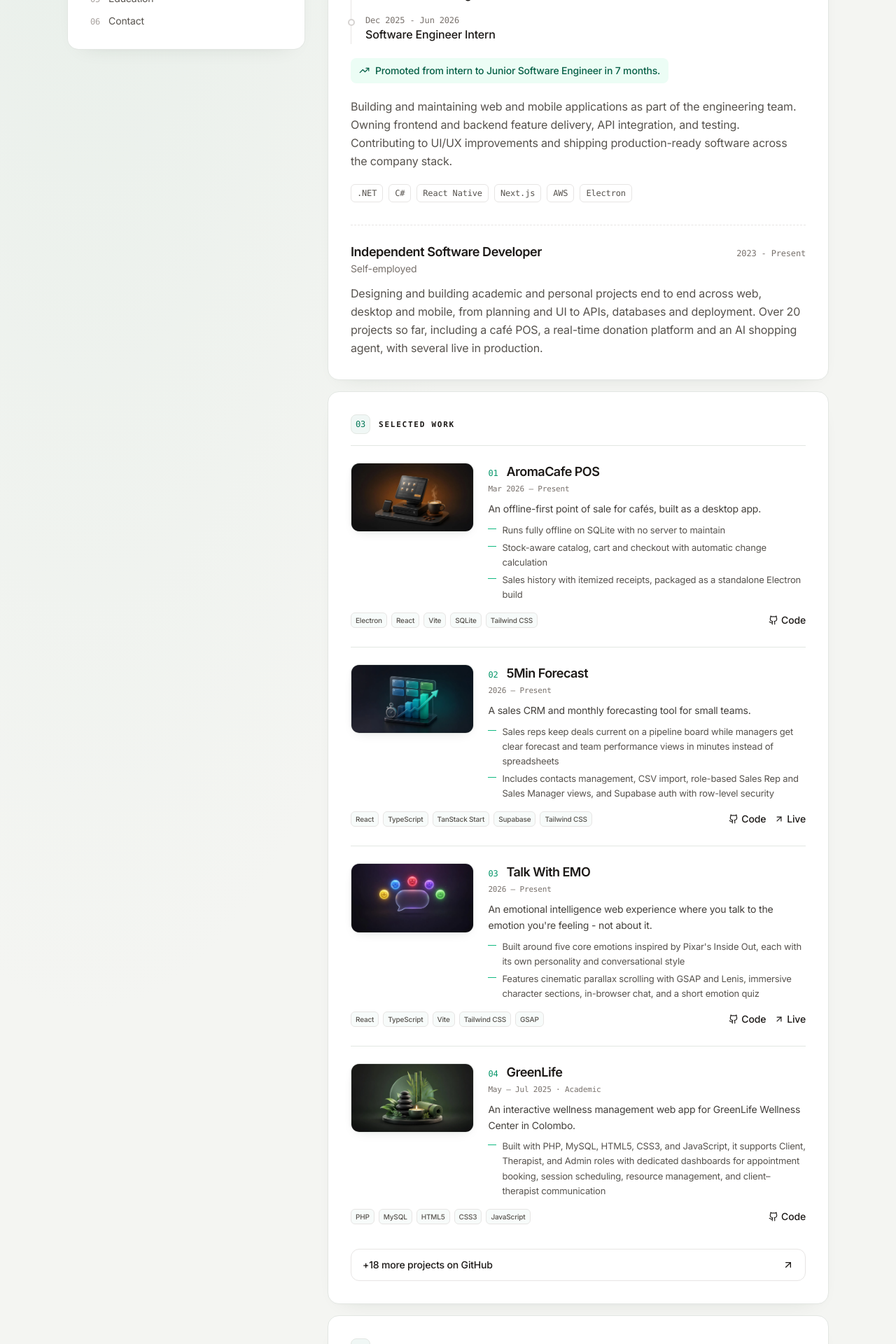
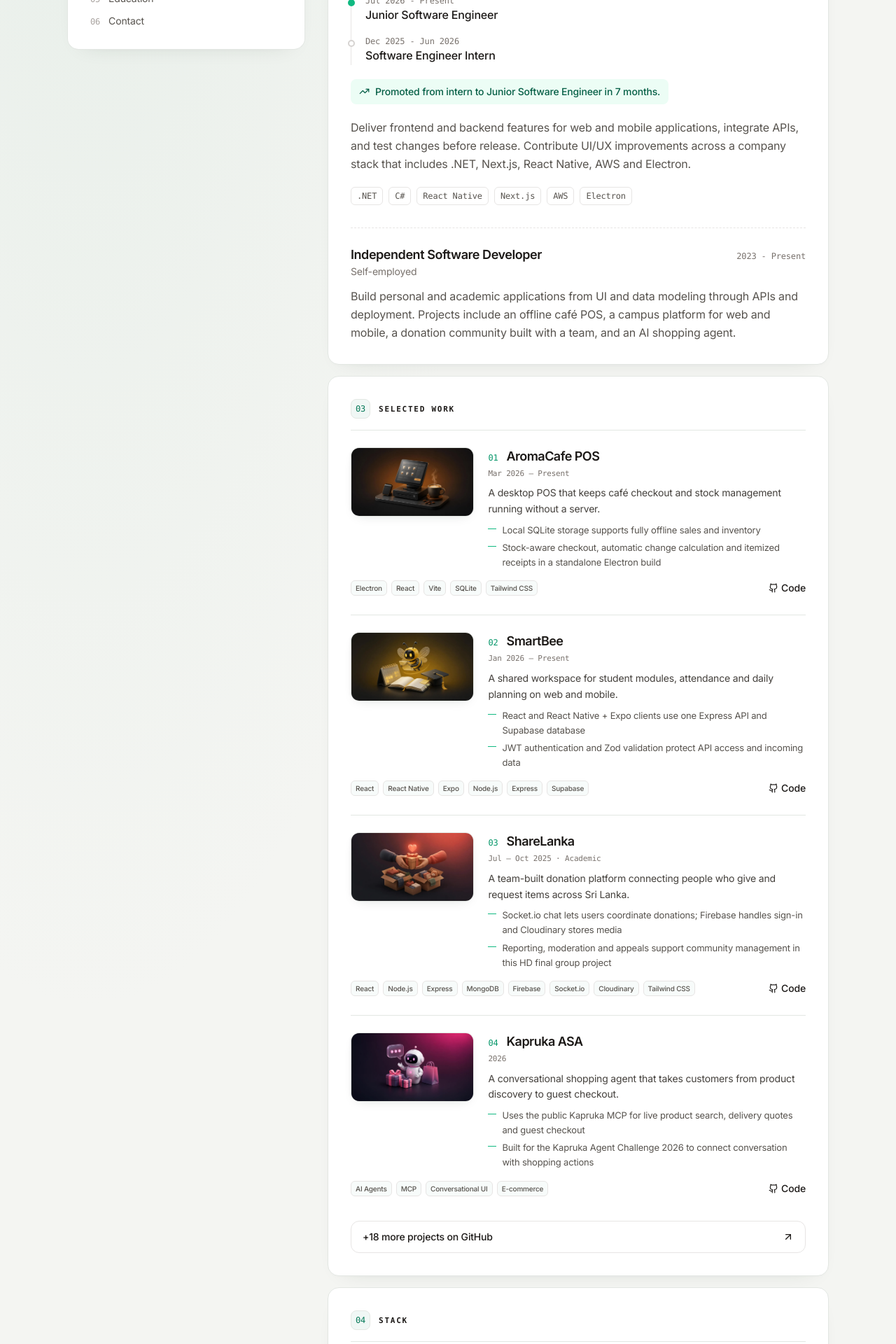
Before and after one commit to MNSBaanu/MyPortfolio, a React (Vite) app: page / in a window 1280 px wide. Shown: the part 660-2580 px from the top of the page at 70% size. Built offline with nearby package versions, Linux system fonts and the light colour scheme.

Commit message:
Refine portfolio content and curate featured projects

```diff
--- a/src/components/sections/Experience.tsx
+++ b/src/components/sections/Experience.tsx
@@ -30,7 +30,7 @@ export default function Experience() {
         {brief.promotion}
       </p>
 
-      <p className="mt-5 max-w-2xl leading-relaxed text-stone-600 dark:text-neutral-400">{current.description}</p>
+      <p className="mt-5 max-w-2xl leading-relaxed text-stone-600 dark:text-neutral-400">{brief.workSummary}</p>
 
       <ul className="mt-5 flex flex-wrap gap-2">
         {current.tech?.map((tech) => (
@@ -46,7 +46,7 @@ export default function Experience() {
           <span className="font-mono text-xs text-stone-500 dark:text-neutral-500">{independent.period}</span>
         </div>
         <p className="text-sm text-stone-500 dark:text-neutral-400">{independent.company}</p>
-        <p className="mt-3 max-w-2xl leading-relaxed text-stone-600 dark:text-neutral-400">{independent.description}</p>
+        <p className="mt-3 max-w-2xl leading-relaxed text-stone-600 dark:text-neutral-400">{brief.independentSummary}</p>
       </div>
     </BriefSection>
   )
--- a/src/components/sections/Stack.tsx
+++ b/src/components/sections/Stack.tsx
@@ -53,7 +53,7 @@ export default function Stack({ activeTech, onSelectTech }: StackProps) {
           </div>
         ))}
       </dl>
-      <p className="mt-5 text-xs text-stone-500 dark:text-neutral-500">Select a technology to see the projects that use it.</p>
+      <p className="mt-5 text-xs leading-relaxed text-stone-500 dark:text-neutral-400">Electron + SQLite power AromaCafe POS; React Native + Express connect SmartBee. Select a technology to explore the projects behind it.</p>
     </BriefSection>
   )
 }
--- a/src/components/sections/Work.tsx
+++ b/src/components/sections/Work.tsx
@@ -15,12 +15,11 @@ const toCaseStudy = (project: (typeof projects)[number]) => {
   return { ...project, hook, highlights: rest.slice(0, 3).map((point) => point.replace(/\.$/, '')) }
 }
 
-const featured = projects
-  .map((project, index) => ({ project, index, key: Math.random() }))
-  .sort((a, b) => a.key - b.key)
-  .slice(0, 4)
-  .sort((a, b) => a.index - b.index)
-  .map(({ project }) => toCaseStudy(project))
+// The editorial summaries define a consistent selection and display order.
+const featured = brief.projectSummaries.flatMap((summary) => {
+  const project = projects.find((item) => item.title === summary.title)
+  return project ? [toCaseStudy(project)] : []
+})
 
 type WorkProps = {
   techFilter: string | null
--- a/src/data/portfolio.ts
+++ b/src/data/portfolio.ts
@@ -3,8 +3,8 @@ export const personalInfo = {
   fullName: 'Sahla Baanu',
   website: 'https://mnsbaanu-portfolio.vercel.app',
   cvFile: '/assets/cv/MNSBaanu_CV.pdf',
-  title: 'Aspiring Full-Stack Developer',
-  description: 'Full-stack developer crafting end-to-end solutions. Passionate about building scalable applications and leveraging AI to solve real-world problems.',
+  title: 'Junior Software Engineer | Full-Stack Developer',
+  description: 'Junior Software Engineer building web, desktop and mobile applications with .NET, React, Next.js and React Native. Based in Kandy, Sri Lanka.',
   cvSummary: 'Software engineer building web, desktop and mobile applications since 2023, now a Junior Software Engineer working with .NET, React, Next.js, React Native and AWS. Promoted from intern in 7 months, contributing across frontend, backend and API integration. Detail-oriented problem solver who picks up new technologies quickly. Open to roles in Kandy or remote.',
   profileImage: '/assets/brand/profile.webp',
   email: 'sbaanukghsbio21@gmail.com',
@@ -30,9 +30,11 @@ export const about = {
 }
 
 export const brief = {
-  pitch: 'I build web, desktop and mobile apps end to end, and ship them to production.',
-  summary: 'Building web and mobile features at a US software company with .NET, React, Next.js, React Native and AWS. I work across the frontend, backend and API integration, and I learn fast alongside a senior team.',
+  pitch: 'I turn ideas into working software, from the interface to the database.',
+  summary: 'Junior Software Engineer building production web and mobile applications with .NET, Next.js and React Native at a US software company. I deliver features across frontend, backend and API integration, alongside a BEng in Software Engineering. Based in Kandy and open to on-site or remote roles.',
   promotion: 'Promoted from intern to Junior Software Engineer in 7 months.',
+  workSummary: 'Deliver frontend and backend features for web and mobile applications, integrate APIs, and test changes before release. Contribute UI/UX improvements across a company stack that includes .NET, Next.js, React Native, AWS and Electron.',
+  independentSummary: 'Build personal and academic applications from UI and data modeling through APIs and deployment. Projects include an offline café POS, a campus platform for web and mobile, a donation community built with a team, and an AI shopping agent.',
   stack: [
     { label: 'At work', items: ['C#', '.NET', 'Next.js', 'React Native', 'AWS', 'Electron'] },
     { label: 'Web', items: ['TypeScript', 'React', 'Node.js', 'Express', 'Tailwind CSS'] },
@@ -41,38 +43,34 @@ export const brief = {
   projectSummaries: [
     {
       title: 'AromaCafe POS',
-      hook: 'An offline-first point of sale for cafés, built as a desktop app.',
+      hook: 'A desktop POS that keeps café checkout and stock management running without a server.',
       highlights: [
-        'Runs fully offline on SQLite with no server to maintain',
-        'Stock-aware catalog, cart and checkout with automatic change calculation',
-        'Sales history with itemized receipts, packaged as a standalone Electron build',
+        'Local SQLite storage supports fully offline sales and inventory',
+        'Stock-aware checkout, automatic change calculation and itemized receipts in a standalone Electron build',
       ],
     },
     {
       title: 'SmartBee',
-      hook: 'A campus-life platform for students across web, mobile and API.',
+      hook: 'A shared workspace for student modules, attendance and daily planning on web and mobile.',
       highlights: [
-        'React web app and React Native + Expo mobile app on one shared API',
-        'Node.js/Express API secured with JWT and validated with Zod',
-        'Supabase (PostgreSQL) persistence with a built-in AI assistant',
+        'React and React Native + Expo clients use one Express API and Supabase database',
+        'JWT authentication and Zod validation protect API access and incoming data',
       ],
     },
     {
       title: 'ShareLanka',
-      hook: 'A real-time community for donating and requesting items across Sri Lanka.',
+      hook: 'A team-built donation platform connecting people who give and request items across Sri Lanka.',
       highlights: [
-        'Live chat with Socket.io, reviews, wishlists and content reporting',
-        'Admin moderation with bans, suspensions and appeals',
-        'Firebase auth (Google OAuth and email) with Cloudinary media',
+        'Socket.io chat lets users coordinate donations; Firebase handles sign-in and Cloudinary stores media',
+        'Reporting, moderation and appeals support community management in this HD final group project',
       ],
     },
     {
       title: 'Kapruka ASA',
-      hook: "An AI shopping agent for Sri Lanka's largest e-commerce platform.",
+      hook: 'A conversational shopping agent that takes customers from product discovery to guest checkout.',
       highlights: [
-        'Built for the Kapruka Agent Challenge 2026',
-        'Finds products, quotes delivery and completes guest checkout in conversation',
-        'Uses the public Kapruka MCP for live products, delivery quotes and checkout',
+        'Uses the public Kapruka MCP for live product search, delivery quotes and guest checkout',
+        'Built for the Kapruka Agent Challenge 2026 to connect conversation with shopping actions',
       ],
     },
   ],
```
Also changed, not shown: 1 other file (tests, documents, lock files or other folders).
